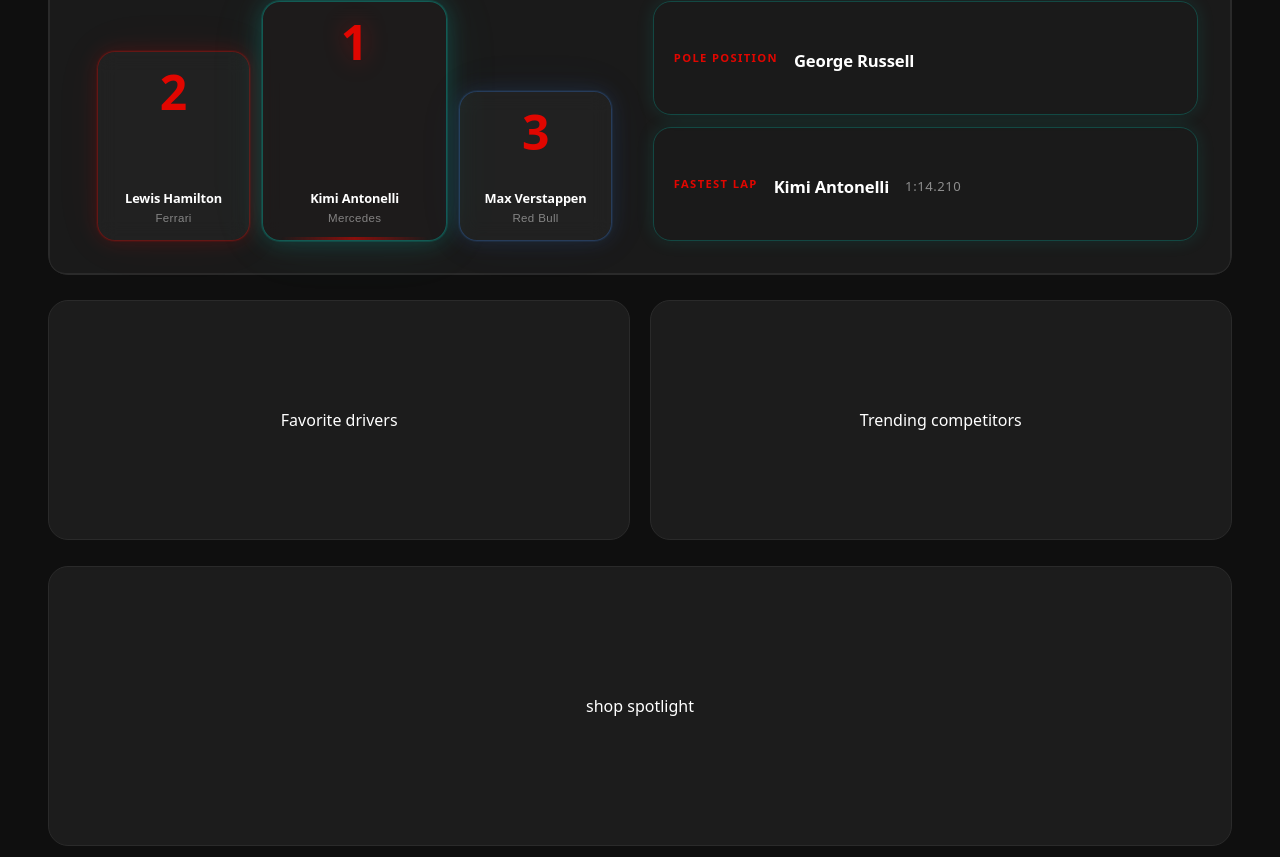
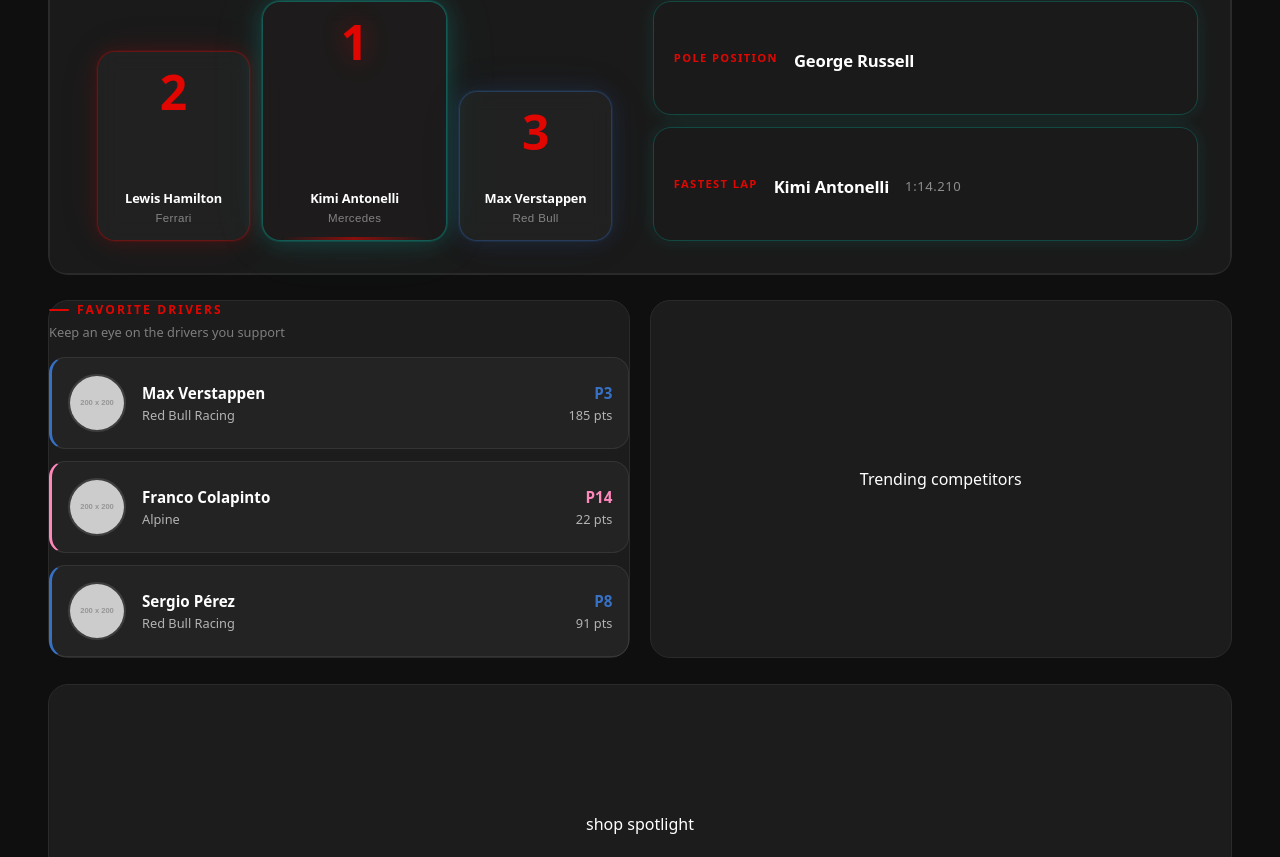
Before and after one commit to HeldyisAE/Proyecto3-F1Sidetrack, a React (Vite) app: page / in a window 1280 px wide. Shown: the part 1137-1994 px from the top of the page. Built offline with nearby package versions, Linux system fonts and the light colour scheme; no server answers.

Commit message:
Primer avance de la sección de favoritos

```diff
--- /dev/null
+++ b/src/components/FavoriteDriverSection.jsx
@@ -0,0 +1,102 @@
+import '../styles/FavoriteDriverSection.css'
+
+function FavoriteDriverSection() {
+
+    const favoriteDrivers = [
+      {
+        driver_number: 1,
+        name: "Max Verstappen",
+        team: "Red Bull Racing",
+        position: 3,
+        points: 185,
+        color: "#3671C6",
+        headshot_url: "https://placehold.co/200x200",
+      },
+      {
+        driver_number: 43,
+        name: "Franco Colapinto",
+        team: "Alpine",
+        position: 14,
+        points: 22,
+        color: "#FF87BC",
+        headshot_url: "https://placehold.co/200x200",
+      },
+      {
+        driver_number: 11,
+        name: "Sergio Pérez",
+        team: "Red Bull Racing",
+        position: 8,
+        points: 91,
+        color: "#3671C6",
+        headshot_url: "https://placehold.co/200x200",
+      },
+    ];
+
+    return (
+        <div className="favorite-drivers">
+
+            <div className="favorite-header">
+
+                <span className="section-label">
+                    Favorite Drivers
+                </span>
+
+                <span className="favorite-subtitle">
+                    Keep an eye on the drivers you support
+                </span>
+
+            </div>
+
+            <div className="favorite-list">
+
+                {favoriteDrivers.map(driver => (
+
+                    <div
+                        key={driver.name}
+                        className="favorite-card"
+                        style={{
+                            "--team-color": driver.color
+                        }}
+                    >
+
+                        <img
+                            src={driver.headshot_url}
+                            alt={driver.name}
+                            className="driver-avatar"
+                        />
+
+                        <div className="driver-info">
+
+                            <span className="driver-name">
+                                {driver.name}
+                            </span>
+
+                            <span className="driver-team">
+                                {driver.team}
+                            </span>
+
+                        </div>
+
+                        <div className="driver-stats">
+
+                            <span className="driver-position">
+                                P{driver.position}
+                            </span>
+
+                            <span className="driver-points">
+                                {driver.points} pts
+                            </span>
+
+                        </div>
+
+                    </div>
+
+                ))}
+
+            </div>
+
+        </div>
+    )
+}
+
+export default FavoriteDriverSection;
--- a/src/components/NextRaceSection.jsx
+++ b/src/components/NextRaceSection.jsx
@@ -13,7 +13,7 @@
           <div className="race-item">
             <span className="item-label">Round</span>
 
-            <span className="item-value">9</span>
+            <span className="item-value">6</span>
           </div>
 
           <div className="race-item">
--- a/src/layouts/HomeLayout.jsx
+++ b/src/layouts/HomeLayout.jsx
@@ -4,6 +4,7 @@
 import StandingSection from '../components/StandingSection';
 import NextRaceSection from '../components/NextRaceSection';
 import LastRaceResults from '../components/LastRaceResults';
+import FavoriteDriverSection from '../components/FavoriteDriverSection';
 
 function HomeLayout() {
     return (
@@ -24,7 +25,7 @@
             </div>
             <div className="drivers-section">
                 <div className="drivers-card">
-                    <p>Favorite drivers</p>
+                    <FavoriteDriverSection />
                 </div>
 
                 <div className="drivers-card">
--- /dev/null
+++ b/src/styles/FavoriteDriverSection.css
@@ -0,0 +1,145 @@
+.favorite-drivers {
+
+    width: 100%;
+    height: 100%;
+
+    display: flex;
+    flex-direction: column;
+
+    gap: 1rem;
+}
+
+.favorite-header {
+
+    display: flex;
+    flex-direction: column;
+
+    gap: 0.3rem;
+}
+
+.favorite-subtitle {
+
+    color: var(--color-text-secondary);
+    font-size: 0.8rem;
+    opacity: 0.65;
+}
+
+.favorite-list {
+
+    display: flex;
+    flex-direction: column;
+    gap: 0.75rem;
+}
+
+.favorite-card {
+
+    display: flex;
+    align-items: center;
+
+    gap: 1rem;
+
+    padding: 1rem;
+
+    border-radius: 16px;
+
+    background:
+        rgba(255,255,255,0.03);
+
+    border:
+        1px solid rgba(255,255,255,0.08);
+
+    border-left:
+        3px solid var(--team-color);
+
+    transition:
+        transform 0.25s ease,
+        border-color 0.25s ease,
+        box-shadow 0.25s ease,
+        background 0.25s ease;
+}
+
+.favorite-card:hover {
+
+    transform: translateY(-3px);
+
+    background:
+        rgba(255,255,255,0.05);
+
+    box-shadow:
+        0 0 20px color-mix(
+            in srgb,
+            var(--team-color) 25%,
+            transparent
+        );
+}
+
+.driver-avatar {
+
+    width: 58px;
+    height: 58px;
+
+    border-radius: 50%;
+
+    object-fit: cover;
+
+    border:
+        2px solid rgba(255,255,255,0.12);
+}
+
+.driver-info {
+
+    flex: 1;
+
+    display: flex;
+    flex-direction: column;
+
+    gap: 0.2rem;
+}
+
+.driver-name {
+
+    font-family: var(--font-display);
+
+    color:
+        var(--color-text-primary);
+
+    font-size: 0.95rem;
+
+    font-weight: 600;
+}
+
+.driver-team {
+
+    color:
+        var(--color-text-secondary);
+
+    font-size: 0.8rem;
+}
+
+.driver-stats {
+
+    display: flex;
+    flex-direction: column;
+
+    align-items: flex-end;
+
+    gap: 0.2rem;
+}
+
+.driver-position {
+
+    color:
+        var(--team-color);
+
+    font-weight: 700;
+
+    font-size: 0.95rem;
+}
+
+.driver-points {
+
+    color:
+        var(--color-text-secondary);
+
+    font-size: 0.8rem;
+}
--- a/src/styles/NextRaceSection.css
+++ b/src/styles/NextRaceSection.css
@@ -5,7 +5,7 @@
   grid-template-columns: 1.2fr 1fr;
   gap: clamp(1rem, 3vw, 3rem);
   align-items: center;
-
+  border-radius: 20px;
   cursor: pointer;
   transition: background 0.25s ease, border-color 0.25s ease, transform 0.25s ease;
 }
```
